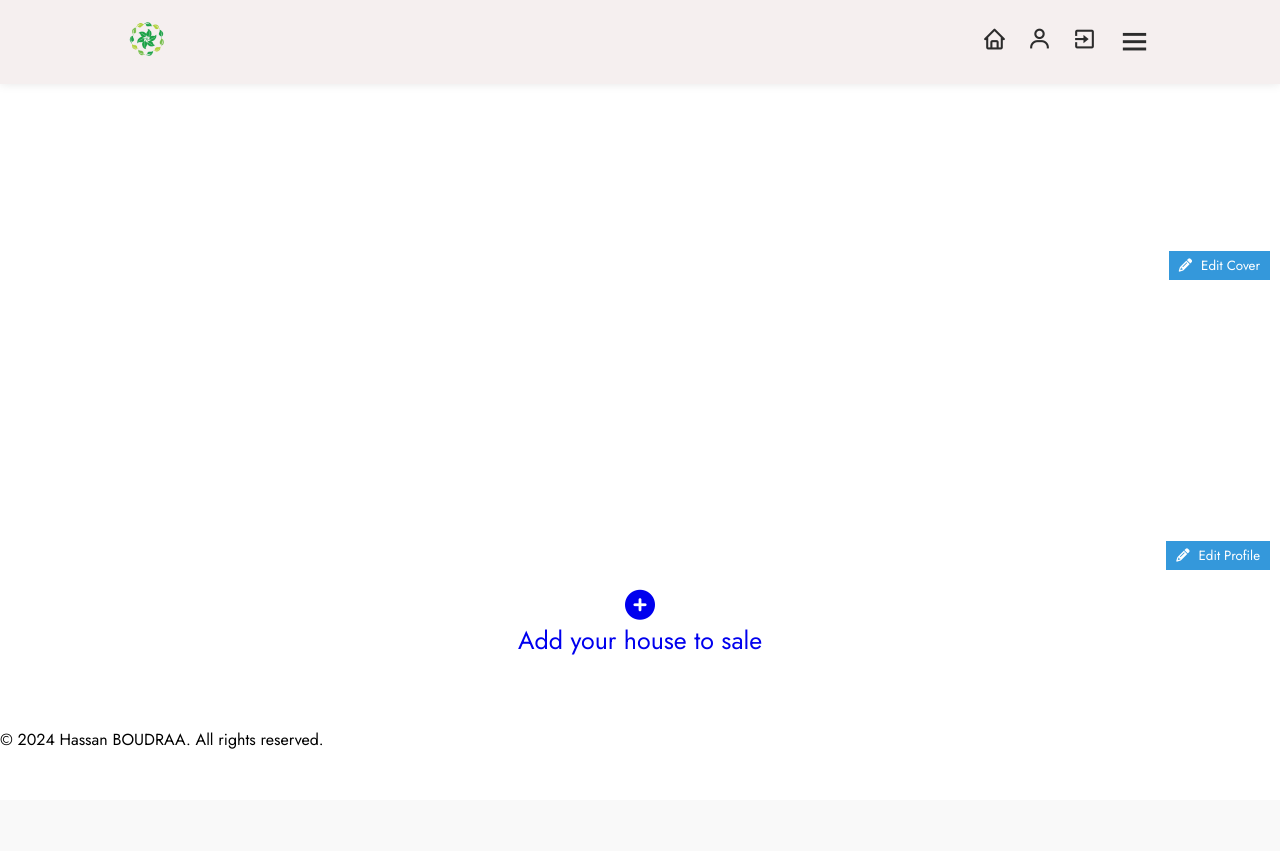
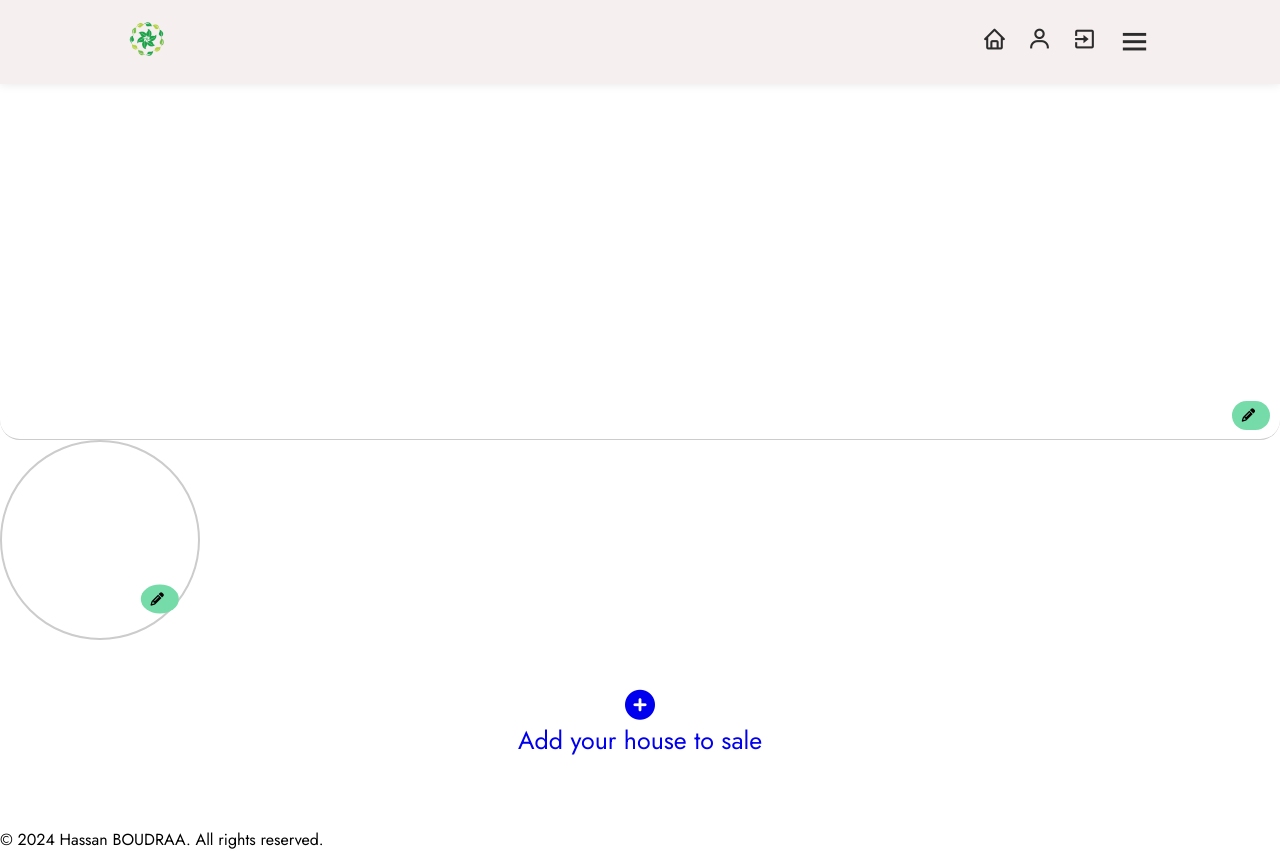
Before and after one commit to GENESESHB/island4u.tech, a Flask app: a page that uses models/templates/user.html in a window 1280 px wide. Before the commit the page ends 749 px from the top, so only its background shows below. Run offline with Flask 3, Linux system fonts and the light colour scheme; a user stored in the database is signed in; some libraries are stand-ins or nearby versions.

Commit message:
add new soace pro for user.

```diff
--- a/models/static/style/dashboard.css
+++ b/models/static/style/dashboard.css
@@ -140,34 +140,66 @@ header {
     overflow: hidden; /* Cache tout contenu qui dépasse de la bordure */
     box-shadow: 0 0 30px rgba(201, 57, 57, 0.3);
 }
-.cover-container,
-.user-image-container {
+.cover-container {
+    display: center;
     position: relative;
     padding-top: 90px;
 }
 
-.cover-image,
-.user-image {
-    height: 200px; /* Set your desired height */
+.cover-image {
+    height: 350px;
+    background-position: center;
     background-size: cover;
     background-position: center;
-    border: 2px solid #fff; /* Add border or styling as needed */
+    border-bottom: 1px solid #ccc;
+    border-radius: 20px;
+}
+
+.user-image-container {
+    position: relative;
+    padding-top: -10px;
+    overflow: hidden;
+    margin-bottom: 40px;
+
+}
+
+.user-image {
+    height: 200px;
+    width: 200px;
+    border-radius: 50%;
+    background-size: cover;
+    background-position: center;
+    border: 2px solid #ccc;
+    position: relative;
 }
 
 .edit-button {
     position: absolute;
-    bottom: 10px; /* Adjust as needed */
-    right: 10px; /* Adjust as needed */
-    background-color: #3498db; /* Button background color */
-    color: #fff; /* Button text color */
+    bottom: 10px;
+    right: 10px;
+    background-color: #74DBA9;
     padding: 5px 10px;
     border: none;
+    border-radius: 50px;
     cursor: pointer;
 }
 
 .edit-button i {
     margin-right: 5px;
 }
+.user-image .edit-button {
+    position: absolute;
+    bottom: 10px;
+    right: 0px;
+    transform: translate(-50%, -50%);
+    background-color: #74DBA9;
+    padding: 5px 10px;
+    border: none;
+    cursor: pointer;
+    border-radius: 50%; /* Ensure the button is also circular */
+}
+
+
 
 @media (max-width: 600px) {
 	.card {
--- a/models/templates/user.html
+++ b/models/templates/user.html
@@ -32,17 +32,15 @@
 				<!-- Your cover image content goes here -->
 			</div>
 			<button class="edit-button" onclick="window.location.href='{{ url_for('exit') }}'">
-				<i class="fas fa-pencil-alt"></i> Edit Cover
+				<i class="fas fa-pencil-alt"></i>
 			</button>
 		</div>
-
 		<div class="user-image-container">
 			<div class="user-image">
-				            <!-- Your user image content goes here -->
+				<button class="edit-button" onclick="window.location.href='{{ url_for('exit') }}'">
+					<i class="fas fa-pencil-alt"></i>
+				</button>
 			</div>
-			<button class="edit-button" onclick="window.location.href='{{ url_for('exit') }}'">
-				<i class="fas fa-pencil-alt"></i> Edit Profile
-			</button>
 		</div>
 
                 <a href="{{ url_for('add_product') }}">
```
Also changed, not shown: instance/imobilier.db.
